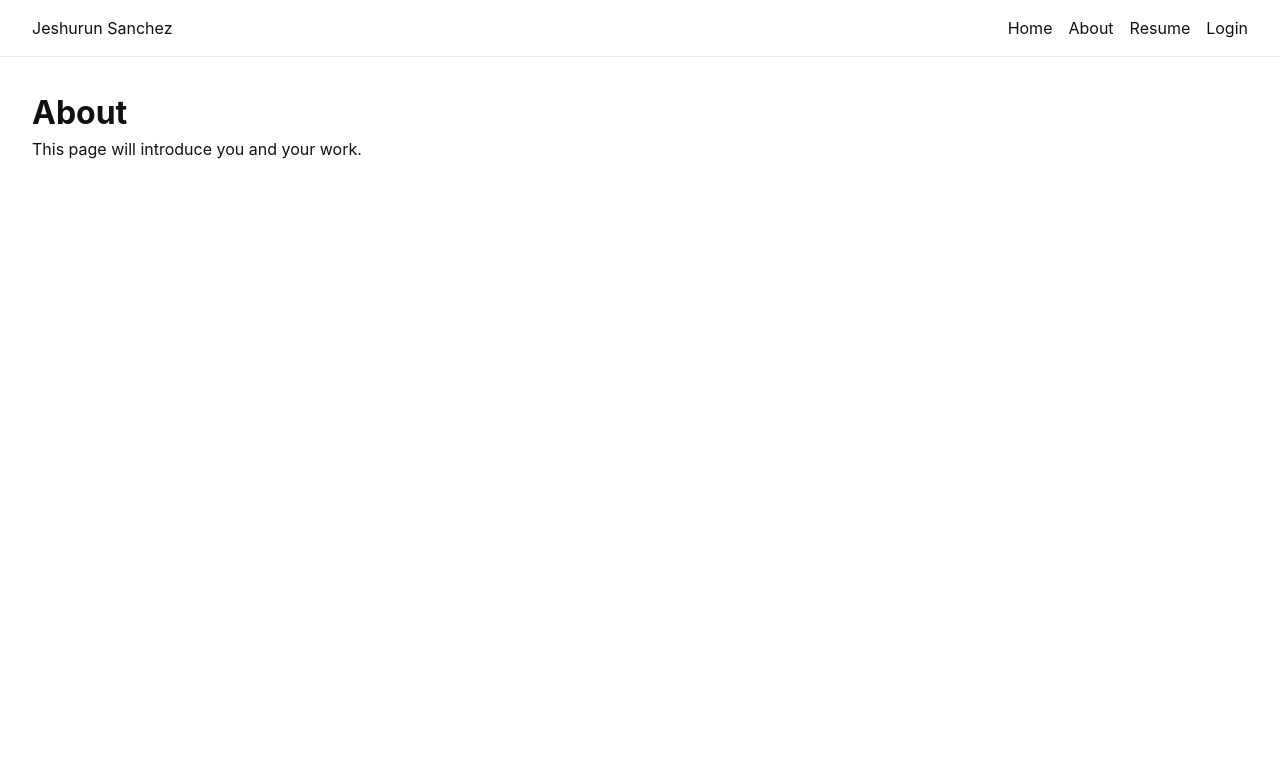
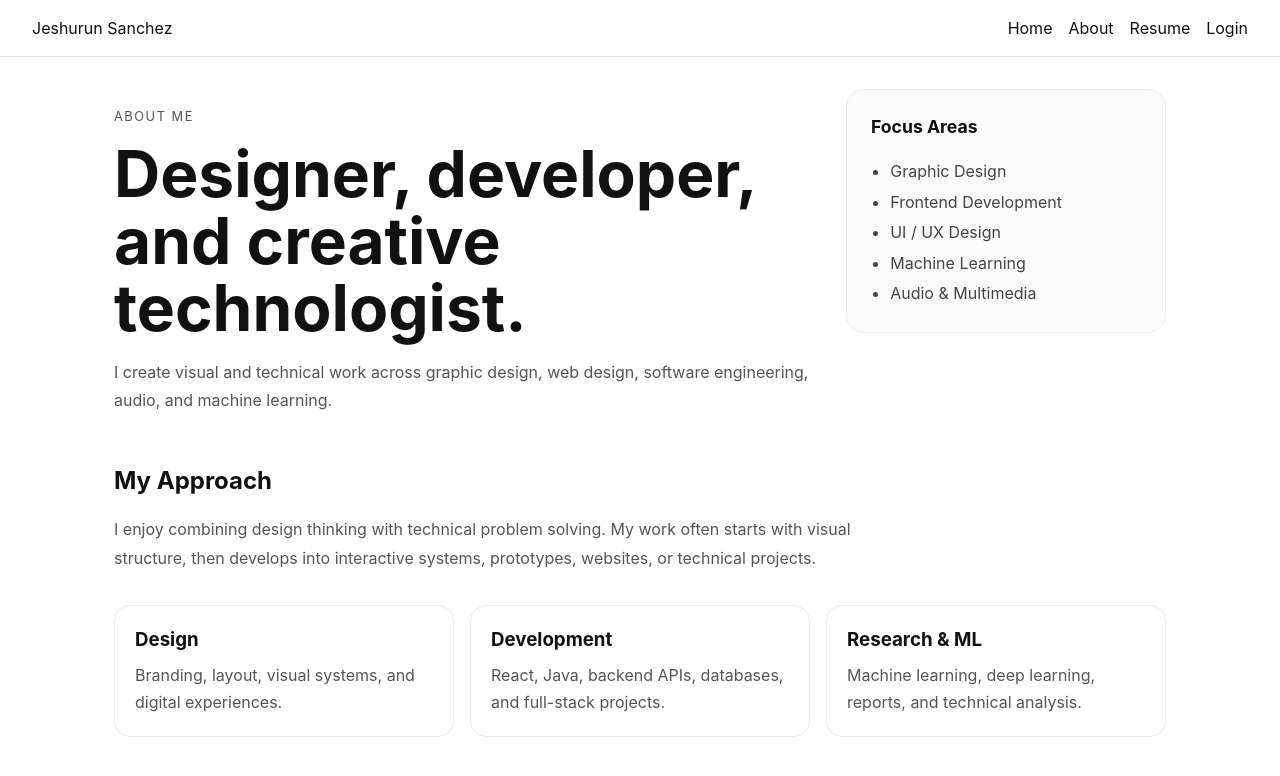
Before and after one commit to jeshurunjet/gallery-portfolio, a React (Vite) app in the folder frontend/: page /about in a window 1280 px wide. Shown: the top 776 px of the page. Built offline with nearby package versions, Linux system fonts and the light colour scheme; no server answers.

Commit message:
added seen feature, fixed bugs and added About and Resume Page

```diff
--- a/frontend/src/index.css
+++ b/frontend/src/index.css
@@ -690,6 +690,7 @@ main {
   border: 1px solid #ececec;
   border-radius: 12px;
   background: #fff;
+  align-items: stretch;
 }
 
 .admin-project-image {
@@ -703,6 +704,7 @@ main {
   display: flex;
   flex-direction: column;
   gap: 0.4rem;
+  min-width: 0;
 }
 
 .admin-project-meta {
@@ -756,6 +758,8 @@ main {
   .admin-project-actions {
     flex-direction: row;
     min-width: auto;
+    margin-left: auto;
+    flex-shrink: 0;
   }
 }
 /* low res - end */
@@ -768,9 +772,46 @@ main {
   flex-wrap: wrap;
 }
 
-.admin-page-header p {
-  margin-top: 0.35rem;
-  color: #666;
+.admin-back-button-container {
+  margin-top: 1rem;
+  margin-bottom: 1.25rem;
+}
+
+.admin-edit-actions {
+  display: flex;
+  gap: 0.75rem;
+  flex-wrap: wrap;
+  align-items: center;
+}
+
+.admin-back-button {
+  background: transparent;
+  color: #111;
+  border: 1px solid transparent;
+}
+
+.admin-back-button:hover {
+  color: #111;
+  background: #f5f5f5;
+  transform: translateX(-2px);
+}
+
+.admin-reset-button {
+  background: #f3f3f3;
+  color: #111;
+  border: 1px solid #e5e5e5;
+}
+
+.admin-reset-button:hover {
+  background: #e9e9e9;
+  color: #111;
+  transform: translateY(-1px);
+}
+
+.admin-page-header .admin-project-actions {
+  flex-direction: row;
+  min-width: auto;
+  flex-wrap: wrap;
 }
 
 .admin-primary-button,
@@ -802,8 +843,8 @@ main {
 }
 
 .admin-secondary-button {
-  background: #f3f3f3;
-  color: #111;
+  background: #111;
+  color: #fff;
 }
 
 .admin-secondary-button:hover {
@@ -1257,3 +1298,167 @@ main {
   text-decoration: underline;
   opacity: 0.8;
 }
+
+/* ----- About & Resume Pages ----- */
+.eyebrow {
+  font-size: 0.8rem;
+  text-transform: uppercase;
+  letter-spacing: 0.12em;
+  color: #777;
+  margin-bottom: 0.75rem;
+}
+
+.about-page,
+.resume-page {
+  max-width: 1100px;
+  margin: 0 auto;
+  padding: 2rem 1.5rem;
+}
+
+.about-hero,
+.resume-header {
+  display: grid;
+  grid-template-columns: minmax(0, 1fr) 320px;
+  gap: 2rem;
+  align-items: start;
+}
+
+.about-hero h1,
+.resume-header h1 {
+  font-size: clamp(2rem, 5vw, 4rem);
+  line-height: 1.05;
+  max-width: 800px;
+}
+
+.about-hero p,
+.resume-header p,
+.about-section p,
+.resume-section p,
+.resume-sidebar p {
+  color: #555;
+  line-height: 1.8;
+  margin-top: 1rem;
+}
+
+.about-card,
+.resume-sidebar {
+  border: 1px solid #ececec;
+  border-radius: 18px;
+  background: #fafafa;
+  padding: 1.5rem;
+}
+
+.about-card h2,
+.resume-sidebar h2,
+.resume-section h2 {
+  font-size: 1.1rem;
+  margin-bottom: 1rem;
+}
+
+.about-card ul {
+  padding-left: 1.2rem;
+  color: #444;
+  line-height: 1.9;
+}
+
+.about-section {
+  margin-top: 3rem;
+  max-width: 760px;
+}
+
+.about-grid {
+  margin-top: 2rem;
+  display: grid;
+  grid-template-columns: repeat(3, minmax(0, 1fr));
+  gap: 1rem;
+}
+
+.about-grid div {
+  border: 1px solid #ececec;
+  border-radius: 16px;
+  padding: 1.25rem;
+  background: #fff;
+}
+
+.about-grid h3 {
+  margin-bottom: 0.5rem;
+}
+
+.about-grid p {
+  color: #555;
+  line-height: 1.7;
+}
+
+.resume-download {
+  display: inline-flex;
+  justify-content: center;
+  align-items: center;
+  padding: 0.8rem 1rem;
+  border-radius: 12px;
+  background: #111;
+  color: #fff;
+  text-decoration: none;
+  transition:
+    background 0.2s ease,
+    transform 0.2s ease;
+}
+
+.resume-download:hover {
+  background: #333;
+  transform: translateY(-2px);
+}
+
+.resume-layout {
+  margin-top: 3rem;
+  display: grid;
+  grid-template-columns: minmax(0, 1fr) 320px;
+  gap: 2rem;
+  align-items: start;
+}
+
+.resume-main,
+.resume-sidebar {
+  display: flex;
+  flex-direction: column;
+  gap: 2rem;
+}
+
+.resume-section {
+  border-bottom: 1px solid #ececec;
+  padding-bottom: 2rem;
+}
+
+.resume-item {
+  margin-top: 1rem;
+}
+
+.resume-item h3 {
+  font-size: 1rem;
+  color: #111;
+}
+
+.skill-list {
+  display: flex;
+  flex-wrap: wrap;
+  gap: 0.5rem;
+}
+
+.skill-list span {
+  padding: 0.4rem 0.7rem;
+  border-radius: 999px;
+  background: #fff;
+  border: 1px solid #e5e5e5;
+  font-size: 0.85rem;
+}
+
+@media (max-width: 900px) {
+  .about-hero,
+  .resume-header,
+  .resume-layout {
+    grid-template-columns: 1fr;
+  }
+
+  .about-grid {
+    grid-template-columns: 1fr;
+  }
+}
--- a/frontend/src/pages/AboutPage.tsx
+++ b/frontend/src/pages/AboutPage.tsx
@@ -1,8 +1,55 @@
 function AboutPage() {
   return (
-    <main>
-      <h1>About</h1>
-      <p>This page will introduce you and your work.</p>
+    <main className="about-page">
+      <section className="about-hero">
+        <div>
+          <p className="eyebrow">About Me</p>
+          <h1>Designer, developer, and creative technologist.</h1>
+          <p>
+            I create visual and technical work across graphic design, web
+            design, software engineering, audio, and machine learning.
+          </p>
+        </div>
+
+        <div className="about-card">
+          <h2>Focus Areas</h2>
+          <ul>
+            <li>Graphic Design</li>
+            <li>Frontend Development</li>
+            <li>UI / UX Design</li>
+            <li>Machine Learning</li>
+            <li>Audio & Multimedia</li>
+          </ul>
+        </div>
+      </section>
+
+      <section className="about-section">
+        <h2>My Approach</h2>
+        <p>
+          I enjoy combining design thinking with technical problem solving. My
+          work often starts with visual structure, then develops into
+          interactive systems, prototypes, websites, or technical projects.
+        </p>
+      </section>
+
+      <section className="about-grid">
+        <div>
+          <h3>Design</h3>
+          <p>Branding, layout, visual systems, and digital experiences.</p>
+        </div>
+
+        <div>
+          <h3>Development</h3>
+          <p>React, Java, backend APIs, databases, and full-stack projects.</p>
+        </div>
+
+        <div>
+          <h3>Research & ML</h3>
+          <p>
+            Machine learning, deep learning, reports, and technical analysis.
+          </p>
+        </div>
+      </section>
     </main>
   );
 }
--- a/frontend/src/pages/ResumePage.tsx
+++ b/frontend/src/pages/ResumePage.tsx
@@ -1,8 +1,85 @@
 function ResumePage() {
   return (
-    <main>
-      <h1>Resume</h1>
-      <p>Your CV and downloadable resume will go here.</p>
+    <main className="resume-page">
+      <section className="resume-header">
+        <div>
+          <p className="eyebrow">Resume</p>
+          <h1>Jeshurun Sanchez</h1>
+          <p>Graphic Designer / Web Designer / Software Engineer</p>
+        </div>
+
+        <a href="/resume.pdf" className="resume-download" download>
+          Download CV
+        </a>
+      </section>
+
+      <section className="resume-layout">
+        <div className="resume-main">
+          <section className="resume-section">
+            <h2>Profile</h2>
+            <p>
+              A multidisciplinary creative and developer with experience across
+              design, frontend development, software engineering, and machine
+              learning projects.
+            </p>
+          </section>
+
+          <section className="resume-section">
+            <h2>Projects</h2>
+
+            <div className="resume-item">
+              <h3>Gallery Portfolio</h3>
+              <p>
+                Full-stack portfolio platform using React, Spring Boot, and
+                PostgreSQL.
+              </p>
+            </div>
+
+            <div className="resume-item">
+              <h3>Machine Learning Project</h3>
+              <p>
+                Built classification models, evaluated performance, and produced
+                technical analysis reports.
+              </p>
+            </div>
+          </section>
+
+          <section className="resume-section">
+            <h2>Education</h2>
+
+            <div className="resume-item">
+              <h3>Postgraduate Diploma in Computer Sciences</h3>
+              <p>AUT — Machine Learning, Deep Learning, Data Mining</p>
+            </div>
+          </section>
+        </div>
+
+        <aside className="resume-sidebar">
+          <section>
+            <h2>Skills</h2>
+            <div className="skill-list">
+              <span>React</span>
+              <span>TypeScript</span>
+              <span>Java</span>
+              <span>Spring Boot</span>
+              <span>Python</span>
+              <span>PostgreSQL</span>
+              <span>UI Design</span>
+              <span>Graphic Design</span>
+            </div>
+          </section>
+
+          <section>
+            <h2>Tools</h2>
+            <p>VS Code, GitHub, Figma, Adobe Creative Suite, PyCharm</p>
+          </section>
+
+          <section>
+            <h2>References</h2>
+            <p>Available on request.</p>
+          </section>
+        </aside>
+      </section>
     </main>
   );
 }
--- a/frontend/src/pages/admin/AdminEditProjectPage.tsx
+++ b/frontend/src/pages/admin/AdminEditProjectPage.tsx
@@ -1,18 +1,18 @@
-import { useMemo } from "react";
-import { useParams } from "react-router-dom";
+import { useMemo, useState } from "react";
+import { useParams, useNavigate } from "react-router-dom";
 import ProjectForm, {
   type ProjectFormData,
 } from "../../components/ProjectForm";
 import useProjects from "../../hooks/useProjects";
-import { useState } from "react";
-import { useNavigate } from "react-router-dom";
 import Toast from "../../components/Toast";
 
 function AdminEditProjectPage() {
   const { id } = useParams();
   const { projects, updateProject } = useProjects();
   const [showToast, setShowToast] = useState(false);
+  const [toastMessage, setToastMessage] = useState("");
   const navigate = useNavigate();
+
   const project = useMemo(
     () => projects.find((item) => item.id === Number(id)),
     [id, projects]
@@ -38,8 +38,8 @@ function AdminEditProjectPage() {
     externalUrl: project.externalUrl ?? "",
   };
 
-  const handleSubmit = (data: ProjectFormData) => {
-    updateProject({
+  const handleSubmit = async (data: ProjectFormData) => {
+    await updateProject({
       ...project,
       title: data.title,
       category: data.category,
@@ -54,6 +54,7 @@ function AdminEditProjectPage() {
       externalUrl: data.externalUrl,
     });
 
+    setToastMessage("Project updated!");
     setShowToast(true);
 
     setTimeout(() => {
@@ -71,6 +72,35 @@ function AdminEditProjectPage() {
           </div>
         </div>
 
+        <div className="admin-back-button-container">
+          <div className="admin-edit-actions">
+            <button
+              type="button"
+              className="admin-secondary-button admin-back-button"
+              onClick={() => navigate("/admin/projects")}
+            >
+              ← Back
+            </button>
+
+            <button
+              type="button"
+              className="admin-secondary-button admin-reset-button"
+              onClick={async () => {
+                await updateProject({
+                  ...project,
+                  likes: 0,
+                  views: 0,
+                });
+
+                setToastMessage("Stats reset (likes & views)");
+                setShowToast(true);
+              }}
+            >
+              Reset Likes & Views
+            </button>
+          </div>
+        </div>
+
         <ProjectForm
           initialData={initialData}
           submitLabel="Update Project"
@@ -79,7 +109,7 @@ function AdminEditProjectPage() {
       </main>
 
       {showToast && (
-        <Toast message="Project updated!" onClose={() => setShowToast(false)} />
+        <Toast message={toastMessage} onClose={() => setShowToast(false)} />
       )}
     </>
   );
```
